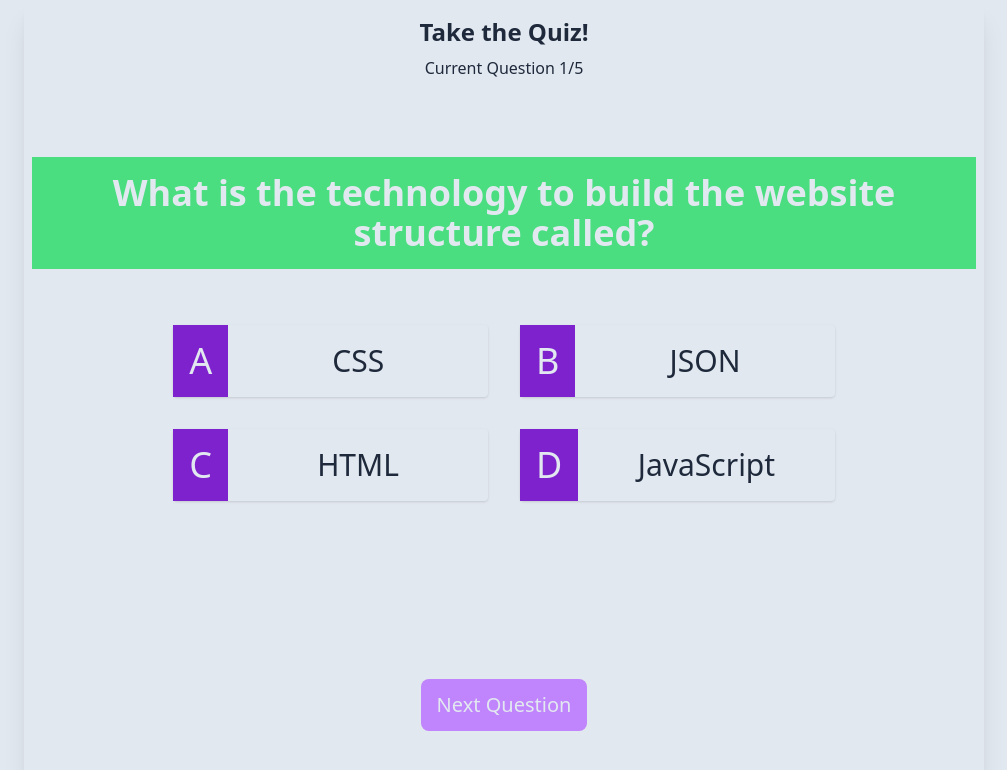
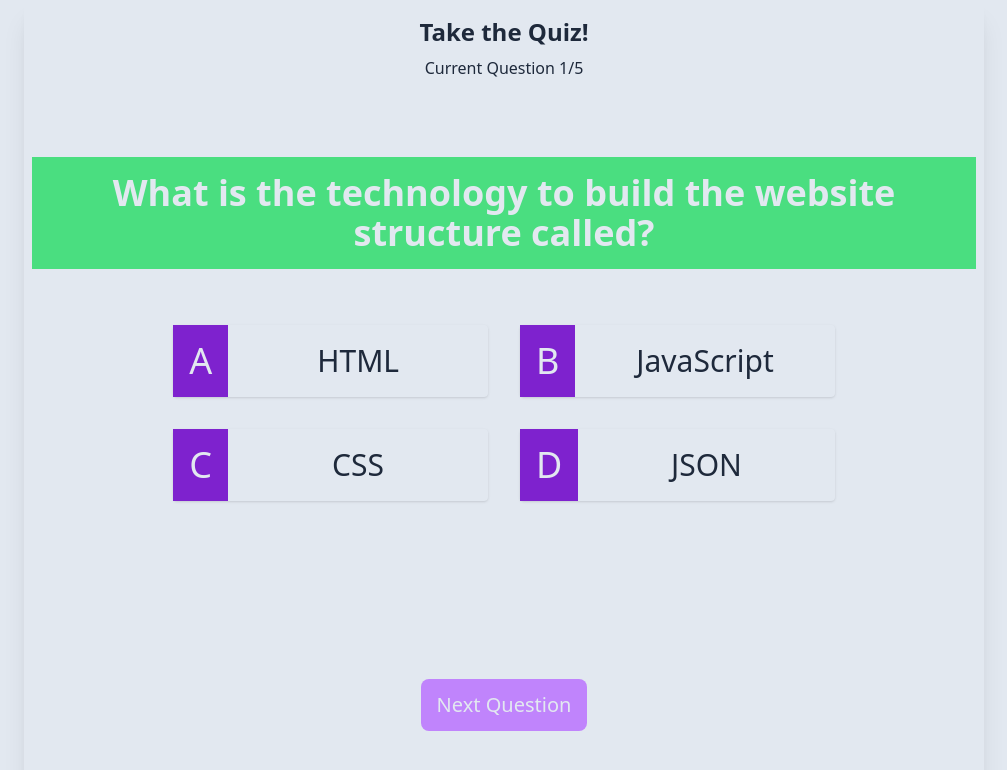
Before and after one commit to mreleftheros/react-quiz, a React (Create React App) app: page / in a window 1280 px wide. Shown: the top 770 px of the page, without its empty margins (136-1143 px from the left). Built offline with nearby package versions, Linux system fonts and the light colour scheme.

Commit message:
Fix shuffledAnswers re-render

```diff
--- a/src/components/Question.jsx
+++ b/src/components/Question.jsx
@@ -1,9 +1,12 @@
 import Answer from "./Answer";
-import { shuffle } from "../utils/helpers";
 
-const Question = ({ question, answers, correctAnswer, dispatch }) => {
-  answers = [...answers, correctAnswer];
-  answers = shuffle(answers);
+const Question = ({
+  question,
+  answers,
+  correctAnswer,
+  selectedAnswer,
+  dispatch
+}) => {
 
   return (
     <div className="text-center">
--- a/src/components/Quiz.jsx
+++ b/src/components/Quiz.jsx
@@ -5,11 +5,13 @@ import Question from "./Question";
 
 const Quiz = () => {
   const {
-    state: { quizData, currentIndex, selectedAnswer },
+    state: { quizData, currentIndex, selectedAnswer, shuffledAnswers },
     dispatch
   } = useContext(QuizContext);
-  console.log("Quiz", quizData, currentIndex, selectedAnswer);
 
+  const quiz = quizData[currentIndex];
+
+  // console.log("Quiz", quizData, currentIndex, selectedAnswer);
   return (
     <div className="w-3/4 min-h-screen shadow-xl mx-auto p-2 flex flex-col">
       <div className="text-center mb-2 p-2 text-slate-800">
@@ -19,7 +21,13 @@ const Quiz = () => {
         </div>
       </div>
       <div className="flex flex-col justify-around items-center flex-auto">
-        <Question {...quizData[currentIndex]} dispatch={dispatch} />
+        <Question
+          question={quiz.question}
+          answers={shuffledAnswers || []}
+          correctAnswer={quiz.correctAnswer}
+          selectedAnswer={selectedAnswer}
+          dispatch={dispatch}
+        />
         <Button />
       </div>
     </div>
--- a/src/contexts/quiz.js
+++ b/src/contexts/quiz.js
@@ -1,5 +1,6 @@
-import { createContext, useReducer } from "react";
+import { createContext, useReducer, useEffect } from "react";
 import { getQuizData } from "../data/quiz";
+import { shuffle } from "../utils/helpers";
 
 export const QuizContext = createContext();
 
@@ -13,6 +14,12 @@ const reducer = (state, action) => {
   switch (action.type) {
     case "SELECT_ANSWER":
       return { ...state, selectedAnswer: action.payload };
+    case "SHUFFLE_ANSWERS":
+      const quiz = state.quizData[state.currentIndex];
+      const shuffledAnswers = shuffle([...quiz.answers, quiz.correctAnswer]);
+      console.log(shuffledAnswers);
+
+      return { ...state, shuffledAnswers };
     default:
       return state;
   }
@@ -20,6 +27,10 @@ const reducer = (state, action) => {
 
 const QuizProvider = ({ children }) => {
   const [state, dispatch] = useReducer(reducer, initialState);
+
+  useEffect(() => {
+    dispatch({ type: "SHUFFLE_ANSWERS" });
+  }, [state.currentIndex]);
 
   return (
     <QuizContext.Provider value={{ state, dispatch }}>
```
